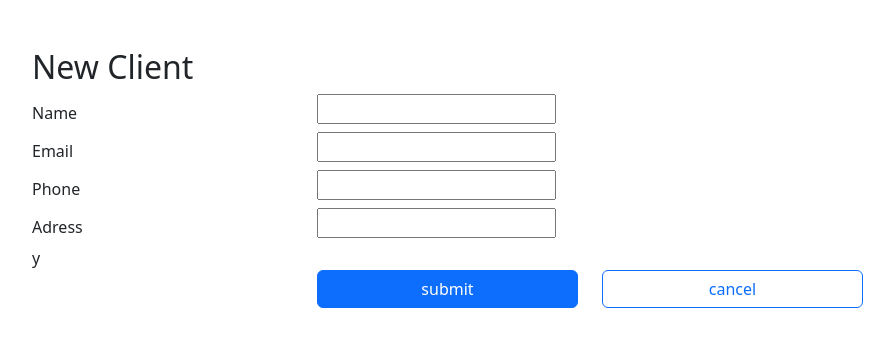
After one commit to muh-younus/CRUD-php, a PHP site: page /create.php in a window 1280 px wide. The commit adds this page. Shown: the top 347 px of the page, without its empty margins (50-944 px from the left). Run offline with PHP 8.4, Linux system fonts and the light colour scheme; data that the repository does not hold is empty.

Commit message:
new commit

```diff
--- /dev/null
+++ b/create.php
@@ -0,0 +1,122 @@
+<?php
+$name ="";
+$email ="";
+$phone = "";
+$address = "";
+
+if($_server['REQUEST_METHOD']=='POST'){
+
+
+    $name = $_POST["name"];
+    $name = $_POST["email"];
+    $name = $_POST["phone"];
+    $name = $_POST["address"];
+
+    do{
+
+        if(empty($name) || empty($email) || empty($phone) || empty($address)){
+
+            $errorMessage = "All the fields are required";
+            break;
+        }
+
+        //add new client to database
+
+        $phone ="";
+        $email ="";
+        $phone ="";
+        $address ="";
+
+    }while(false);
+}
+
+
+
+?>
+
+
+<!DOCTYPE html>
+<html lang="en">
+<head>
+<link href="https://cdn.jsdelivr.net/npm/bootstrap@5.3.3/dist/css/bootstrap.min.css" rel="stylesheet" integrity="sha384-QWTKZyjpPEjISv5WaRU9OFeRpok6YctnYmDr5pNlyT2bRjXh0JMhjY6hW+ALEwIH" crossorigin="anonymous">
+    <meta charset="UTF-8">
+    <meta name="viewport" content="width=device-width, initial-scale=1.0">
+    <title>Add data in myshop</title>
+</head>
+<body>
+
+    <div class="container my-5">
+
+    <h2>New Client</h2>
+
+    <form method="post">
+
+    <div class="row col-mb-3">
+
+       <label class="col-sm-3 col-form-label">Name</label>
+
+       <div class="col-sm-6">
+
+       <input type="text" class="form control" name= "name" value="<?php echo $name; ?>">
+       </div>
+    </div>
+
+
+    <div class="row col-mb-3">
+
+       <label class="col-sm-3 col-form-label">Email</label>
+
+       <div class="col-sm-6">
+
+       <input type="text" class="form control" name= "email" value="<?php echo $email; ?>">
+       </div>
+    </div>
+
+
+
+    <div class="row col-mb-3">
+
+       <label class="col-sm-3 col-form-label">Phone</label>
+
+       <div class="col-sm-6">
+
+       <input type="text" class="form control" name= "phone" value="<?php echo $phone; ?>">
+       </div>
+    </div>
+
+    <div class="row col-mb-3">
+
+       <label class="col-sm-3 col-form-label">Adress</label>
+
+       <div class="col-sm-6">
+
+       <input type="text" class="form control" name= "address" value="<?php echo  $address; ?>">
+       </div>
+    </div>y
+
+
+    <div class="row mb-3">
+
+    <div class="offset-sm-3 col-sm-3 d-grid">
+        <button type="submit" class="btn btn-primary">submit</button>
+
+    </div>
+    <div class="col-sm-3 d-grid">
+
+    <a class="btn btn-outline-primary" href="/myshop/index.php" role="button">cancel</a>
+    </div>
+
+
+
+    </div>
+
+
+
+
+
+
+    </form>
+
+    </div>
+</body>
+</html>
```
Also changed, not shown: index.php (+46 -20 lines).
